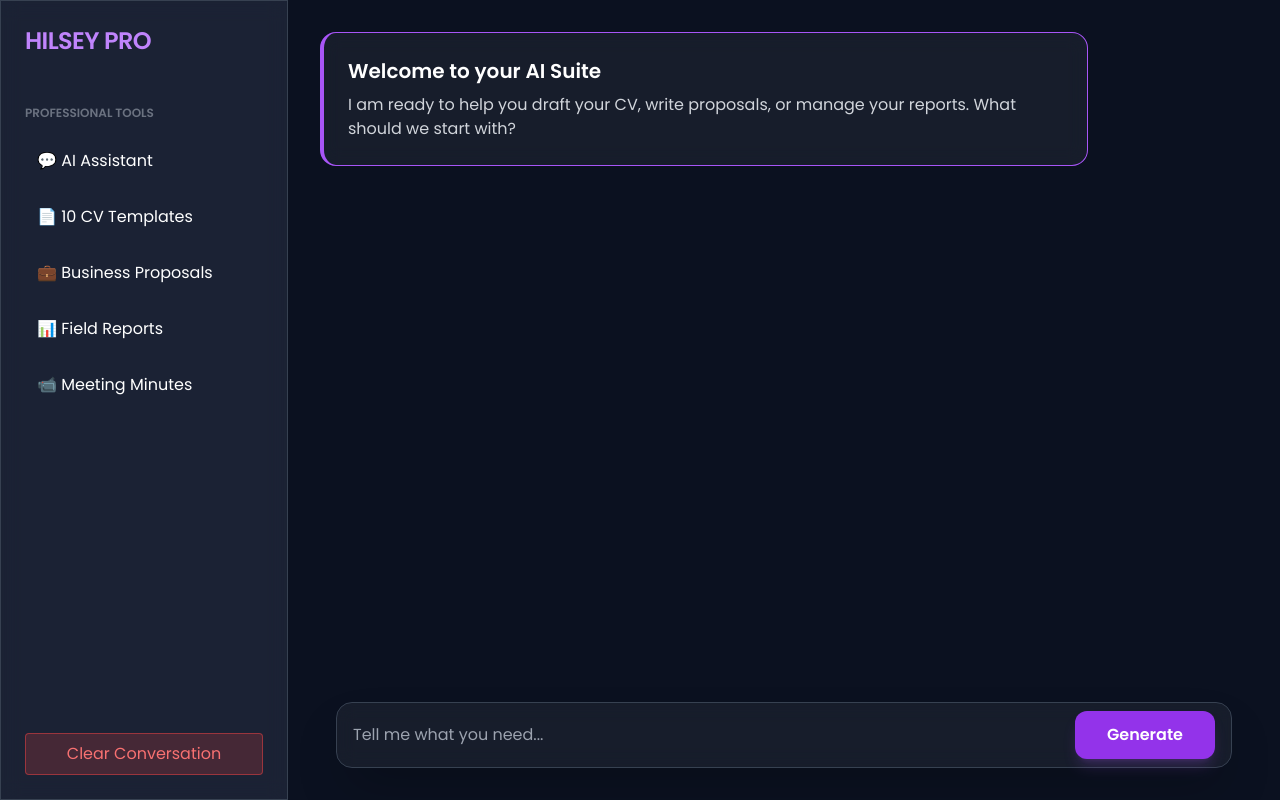
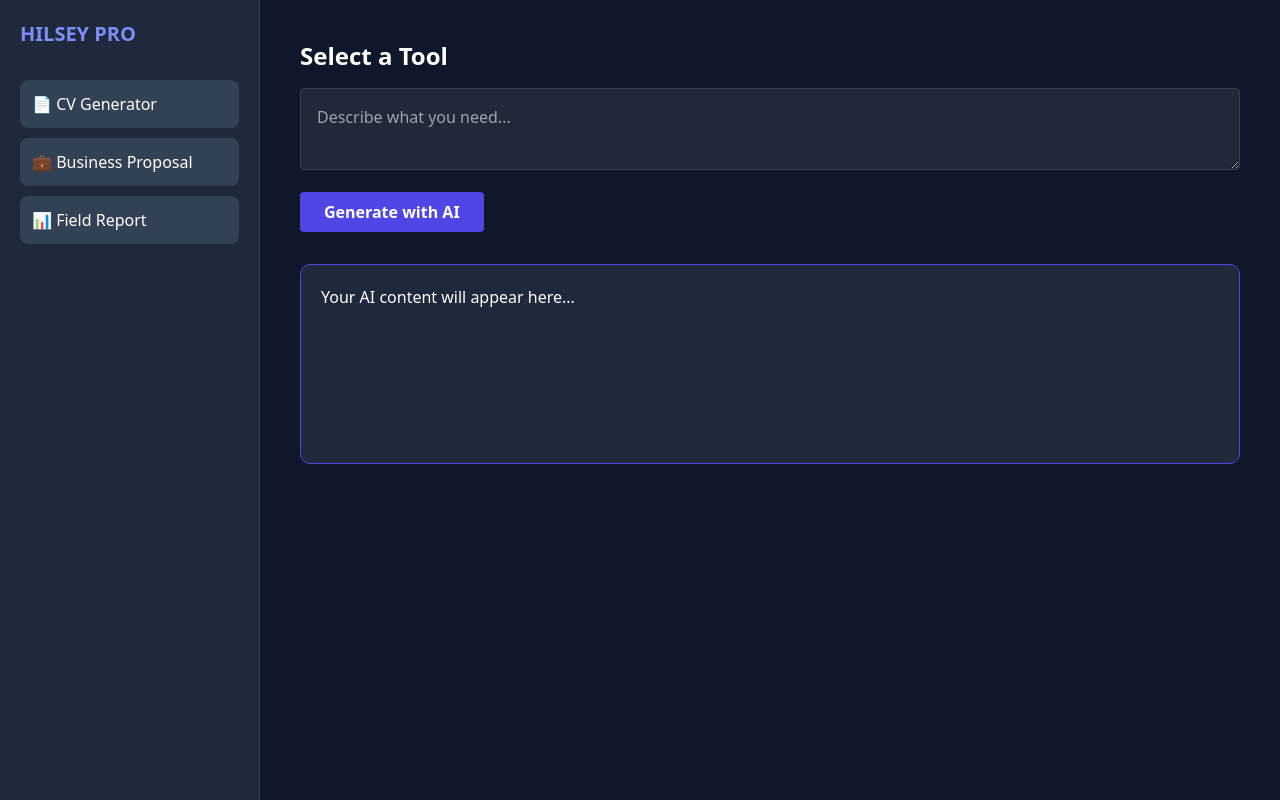
Before and after one commit to hilsey-pro/poulbilliards, a Flask app: page / in a window 1280 px wide. Run offline with Flask 3, Linux system fonts and the light colour scheme; some libraries are stand-ins or nearby versions.

Commit message:
Refactor index.html structure and styles

```diff
--- a/templates/index.html
+++ b/templates/index.html
@@ -1,83 +1,50 @@
 <!DOCTYPE html>
-<html lang="en">
+<html>
 <head>
-    <meta charset="UTF-8">
-    <meta name="viewport" content="width=device-width, initial-scale=1.0">
     <title>Hilsey Pro | AI Suite</title>
     <script src="https://cdn.tailwindcss.com"></script>
-    <link href="https://fonts.googleapis.com/css2?family=Poppins:wght@300;400;600&display=swap" rel="stylesheet">
     <style>
-        body { font-family: 'Poppins', sans-serif; background: #0f172a; color: white; }
-        .glass { background: rgba(255, 255, 255, 0.05); backdrop-filter: blur(10px); border: 1px solid rgba(255, 255, 255, 0.1); }
-        .sidebar-item { cursor: pointer; transition: 0.3s; }
-        .sidebar-item:hover { background: rgba(139, 92, 246, 0.3); border-radius: 8px; }
+        body { background: #0f172a; color: white; display: flex; height: 100vh; margin: 0; }
+        .sidebar { width: 260px; background: #1e293b; padding: 20px; border-right: 1px solid #334155; }
+        .main { flex: 1; padding: 40px; overflow-y: auto; }
+        .btn-tool { background: #334155; padding: 12px; border-radius: 8px; margin-bottom: 10px; cursor: pointer; transition: 0.3s; }
+        .btn-tool:hover { background: #4f46e5; }
+        .output-box { background: #1e293b; border: 1px solid #4f46e5; padding: 20px; border-radius: 10px; min-height: 200px; white-space: pre-wrap; }
     </style>
 </head>
-<body class="flex h-screen overflow-hidden">
-
-    <div class="w-72 glass p-6 flex flex-col gap-4 border-r border-gray-700">
-        <h1 class="text-2xl font-bold text-purple-400 mb-8 tracking-tight">HILSEY PRO</h1>
-
-        <nav class="flex-1 space-y-2">
-            <p class="text-xs text-gray-500 uppercase font-bold mb-4">Professional Tools</p>
-            <div onclick="setMode('chat')" class="sidebar-item p-3 flex items-center gap-2">💬 AI Assistant</div>
-            <div onclick="setMode('cv')" class="sidebar-item p-3 flex items-center gap-2">📄 10 CV Templates</div>
-            <div onclick="setMode('proposal')" class="sidebar-item p-3 flex items-center gap-2">💼 Business Proposals</div>
-            <div onclick="setMode('report')" class="sidebar-item p-3 flex items-center gap-2">📊 Field Reports</div>
-            <div onclick="setMode('meeting')" class="sidebar-item p-3 flex items-center gap-2">📹 Meeting Minutes</div>
-        </nav>
-
-        <button onclick="clearChat()" class="bg-red-500/20 text-red-400 border border-red-500/50 p-2 rounded hover:bg-red-500 hover:text-white transition mt-auto">Clear Conversation</button>
+<body>
+    <div class="sidebar">
+        <h2 class="text-xl font-bold text-indigo-400 mb-8">HILSEY PRO</h2>
+        <div class="btn-tool" onclick="setType('CV')">📄 CV Generator</div>
+        <div class="btn-tool" onclick="setType('Proposal')">💼 Business Proposal</div>
+        <div class="btn-tool" onclick="setType('Report')">📊 Field Report</div>
     </div>
-
-    <div class="flex-1 flex flex-col p-8 bg-[#0b1120]">
-        <div id="display-area" class="flex-1 overflow-y-auto mb-6 space-y-4 pr-4">
-            <div class="glass p-6 rounded-2xl max-w-3xl border-l-4 border-purple-500">
-                <h2 class="text-xl font-bold mb-2">Welcome to your AI Suite</h2>
-                <p class="text-gray-300">I am ready to help you draft your CV, write proposals, or manage your reports. What should we start with?</p>
-            </div>
-        </div>
-
-        <div class="max-w-4xl mx-auto w-full glass p-2 rounded-2xl flex gap-4 items-center px-4 border border-gray-700 shadow-2xl">
-            <input id="user-input" type="text" placeholder="Tell me what you need..." class="bg-transparent flex-1 py-3 outline-none text-white">
-            <button onclick="sendMessage()" class="bg-purple-600 px-8 py-3 rounded-xl font-bold hover:bg-purple-500 shadow-lg shadow-purple-500/20 transition-all">Generate</button>
-        </div>
+    <div class="main">
+        <h1 id="tool-title" class="text-2xl font-bold mb-4">Select a Tool</h1>
+        <textarea id="userInput" class="w-full p-4 bg-gray-800 border border-gray-700 rounded mb-4" placeholder="Describe what you need..."></textarea>
+        <button onclick="askAI()" class="bg-indigo-600 px-6 py-2 rounded font-bold hover:bg-indigo-500">Generate with AI</button>
+        <div id="response" class="output-box mt-8">Your AI content will appear here...</div>
     </div>
 
     <script>
-        function setMode(mode) {
-            const area = document.getElementById('display-area');
-            const modes = {
-                'cv': 'Which CV style do you need? (Modern, Corporate, Creative, Executive, etc.)',
-                'proposal': 'Tell me the project name and I will draft a professional proposal.',
-                'report': 'Describe the field work and I will generate the report template.',
-                'meeting': 'Paste the meeting notes and I will summarize the minutes.'
-            };
-            area.innerHTML += `<div class="glass p-4 border-l-4 border-cyan-400 self-start animate-pulse"><b>Hilsey Pro:</b> ${modes[mode]}</div>`;
-            area.scrollTop = area.scrollHeight;
+        let currentType = "Document";
+        function setType(t) {
+            currentType = t;
+            document.getElementById('tool-title').innerText = t + " Mode";
         }
 
-        function clearChat() { document.getElementById('display-area').innerHTML = ''; }
+        async function askAI() {
+            const msg = document.getElementById('userInput').value;
+            const resBox = document.getElementById('response');
+            resBox.innerText = "Processing...";
 
-        async function sendMessage() {
-            const input = document.getElementById('user-input');
-            const area = document.getElementById('display-area');
-            if(!input.value) return;
-
-            area.innerHTML += `<div class="bg-purple-600/20 p-4 rounded-xl self-end text-right max-w-xl ml-auto border border-purple-500/30">${input.value}</div>`;
-
-            const message = input.value;
-            input.value = '';
-
-            const response = await fetch('/chat', {
+            const response = await fetch('/generate', {
                 method: 'POST',
                 headers: {'Content-Type': 'application/json'},
-                body: JSON.stringify({message: message})
+                body: JSON.stringify({ type: currentType, message: msg })
             });
             const data = await response.json();
-
-            area.innerHTML += `<div class="glass p-4 rounded-xl max-w-2xl border border-gray-700">${data.response}</div>`;
-            area.scrollTop = area.scrollHeight;
+            resBox.innerText = data.success ? data.content : "Error: " + data.error;
         }
     </script>
 </body>
```
